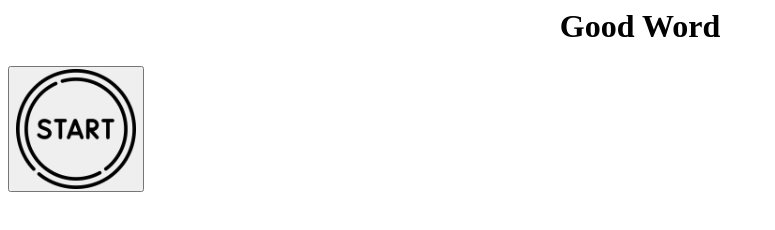
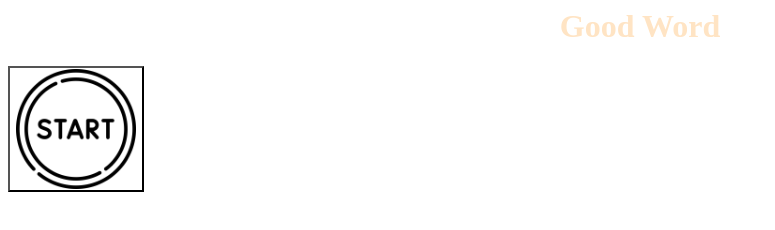
Before and after one commit to chesterrc/OSU_GoogleHackathon, a browser extension: page nlp.html in a window 1280 px wide. Shown: the whole page, without its empty margins (0-775 px from the left). Drawn offline with Linux system fonts and the light colour scheme.

Commit message:
Update good-word.css

```diff
--- a/good-word.css
+++ b/good-word.css
@@ -1,14 +1,10 @@
 
-.button {
+.image-button {
     background-color: white;
 }
 
 #title {
     text-align: center;
+    color: bisque;
 
 }
-
-#title :hover {
-
-    color: aliceblue;
-}
```
